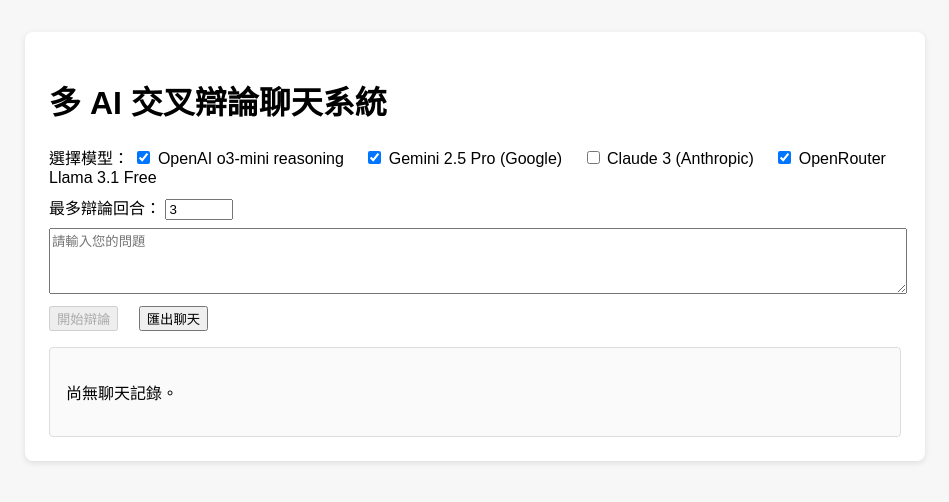
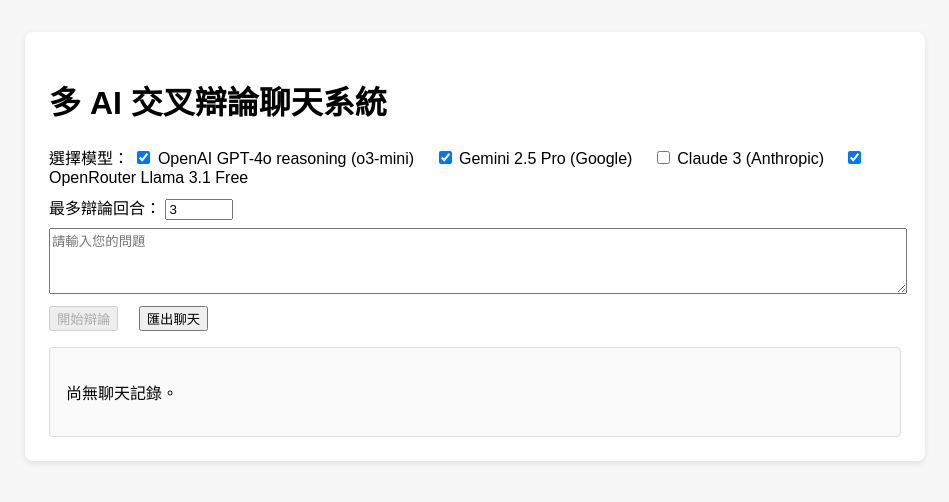
Before and after one commit to Buffett111/MultiAgent-debate, a Svelte app: page / in a window 1280 px wide. Shown: the top 502 px of the page, without its empty margins (165-1114 px from the left). Built offline with nearby package versions, Linux system fonts and the light colour scheme.

Commit message:
fix: clarify o3-mini model label

```diff
--- a/src/App.svelte
+++ b/src/App.svelte
@@ -22,7 +22,7 @@
 
   // 可用模型列表
   const availableModels: ModelOption[] = [
-    { id: 'o3-mini', name: 'OpenAI o3-mini reasoning' },
+    { id: 'o3-mini', name: 'OpenAI GPT-4o reasoning (o3-mini)' },
     { id: 'gemini', name: 'Gemini 2.5 Pro (Google)' },
     { id: 'claude', name: 'Claude 3 (Anthropic)' },
     { id: 'openrouter', name: 'OpenRouter Llama 3.1 Free' }
--- a/src/api.ts
+++ b/src/api.ts
@@ -11,7 +11,7 @@ export interface ChatMessage {
 }
 
 /**
- * Call OpenAI's reasoning model o3-mini via the Responses API.
+ * Call OpenAI's GPT-4o reasoning model (o3-mini) via the Responses API.
  * Accepts an array of message objects and returns the assistant's reply.
  * If the API key is missing or the request fails, returns null.
  */
```
